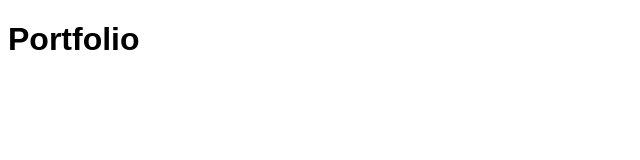
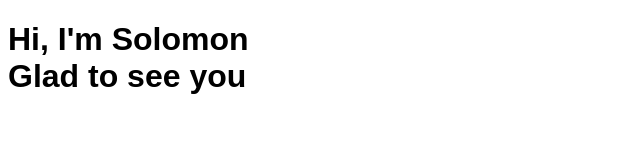
Before and after one commit to Solo7991/Microverse-Portfolio, a website: page index.html in a window 1280 px wide. Shown: the whole page, without its empty margins (0-640 px from the left). Drawn offline with Linux system fonts and the light colour scheme.

Commit message:
Add header tag to index.html
header with classname of image

```diff
--- a/index.html
+++ b/index.html
@@ -8,6 +8,12 @@
     </head>
 
     <body>
-        <h1>Portfolio</h1>
+        <header class="image">
+            <h1>
+                Hi, I'm Solomon
+                <br>
+                Glad to see you
+            </h1>
+        </header>
     </body>
 </html>
```
